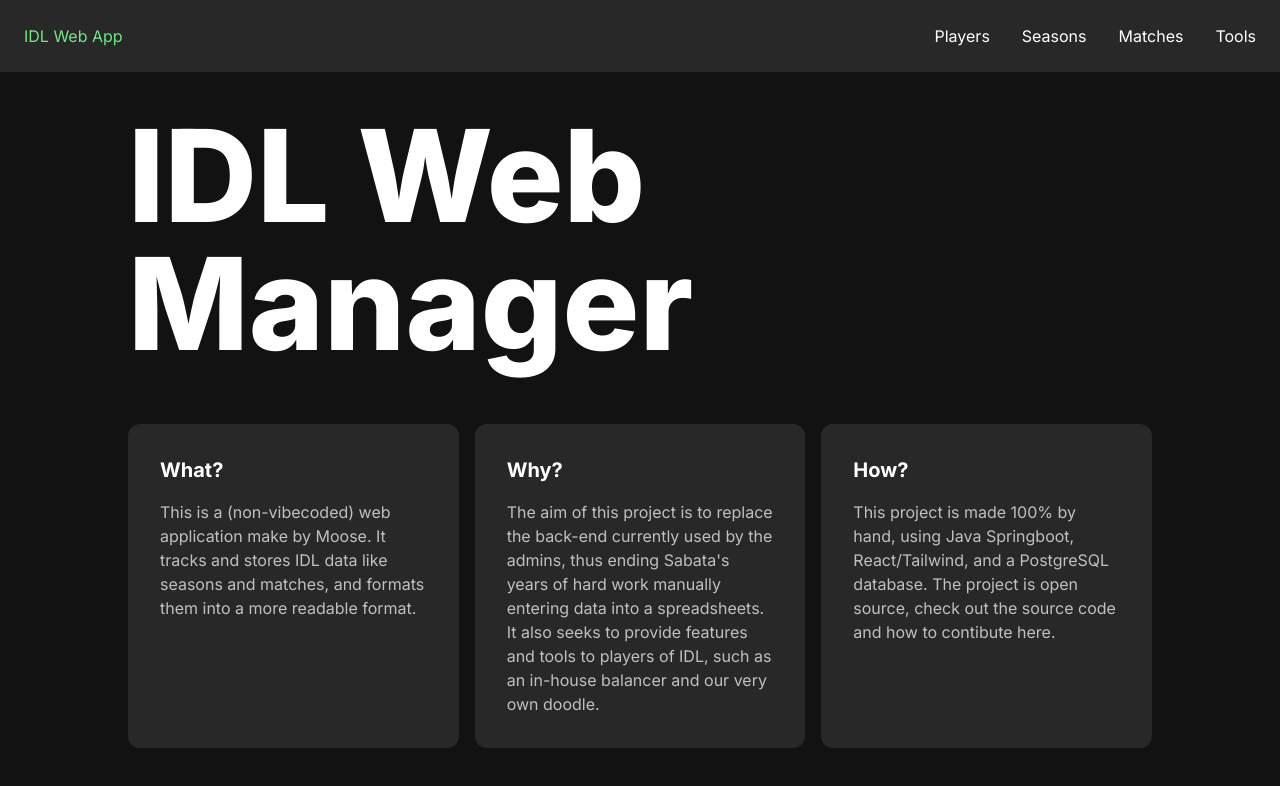
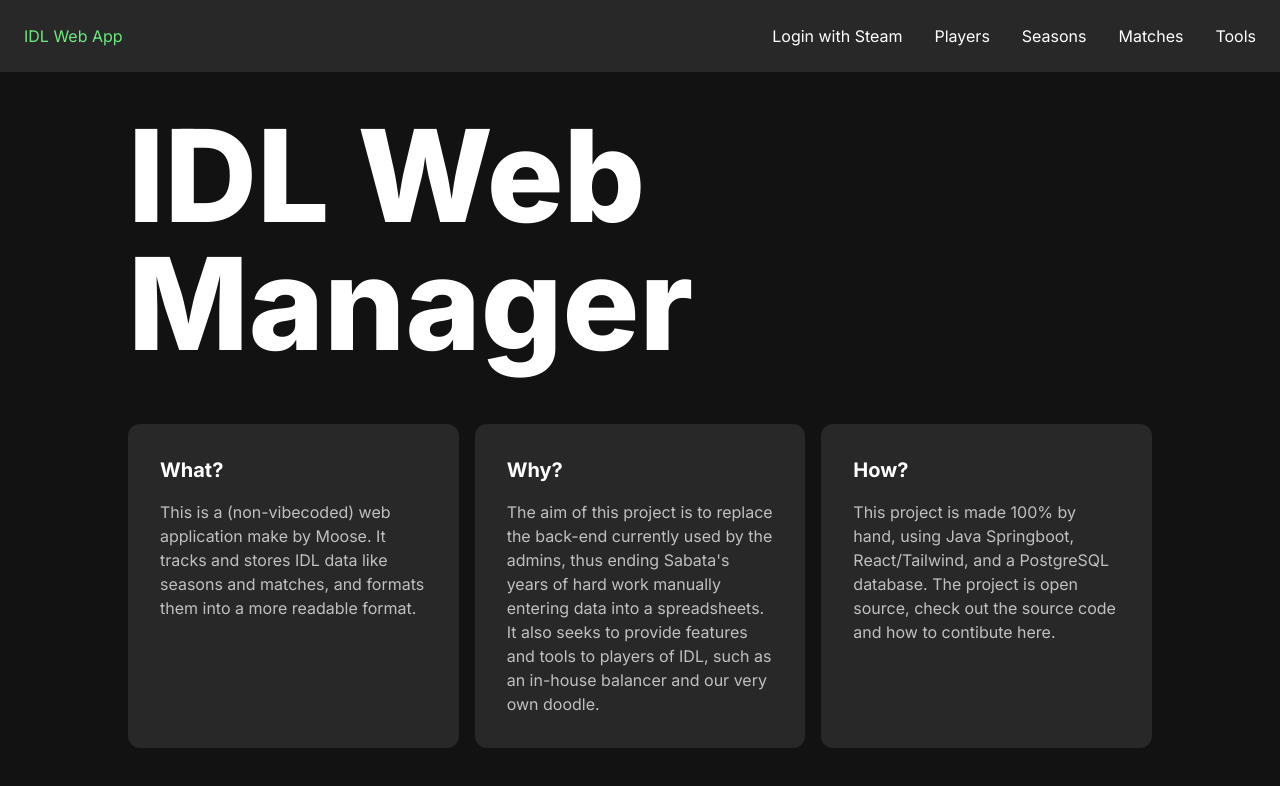
Before and after one commit to PlainOldMoose/IDLWebApp, a React (Vite) app in the folder frontend-tailwind/: page / in a window 1280 px wide. Shown: the top 786 px of the page. Built offline with nearby package versions, Linux system fonts and the light colour scheme; no server answers.

Commit message:
Added login with steam button to frontend

```diff
--- a/frontend-tailwind/src/components/Navbar.tsx
+++ b/frontend-tailwind/src/components/Navbar.tsx
@@ -9,6 +9,12 @@ export default function Navbar() {
             </div>
             {/*Links*/}
             <div className="flex gap-4">
+                <button
+                    onClick={() => window.location.href = 'http://localhost:8080/auth/login'}
+                    className="nav-link"
+                >
+                    Login with Steam
+                </button>
                 <NavLink to="/players" className="nav-link">Players</NavLink>
                 <NavLink to="/seasons" className="nav-link">Seasons</NavLink>
                 <NavLink to="/matches" className="nav-link">Matches</NavLink>
```
